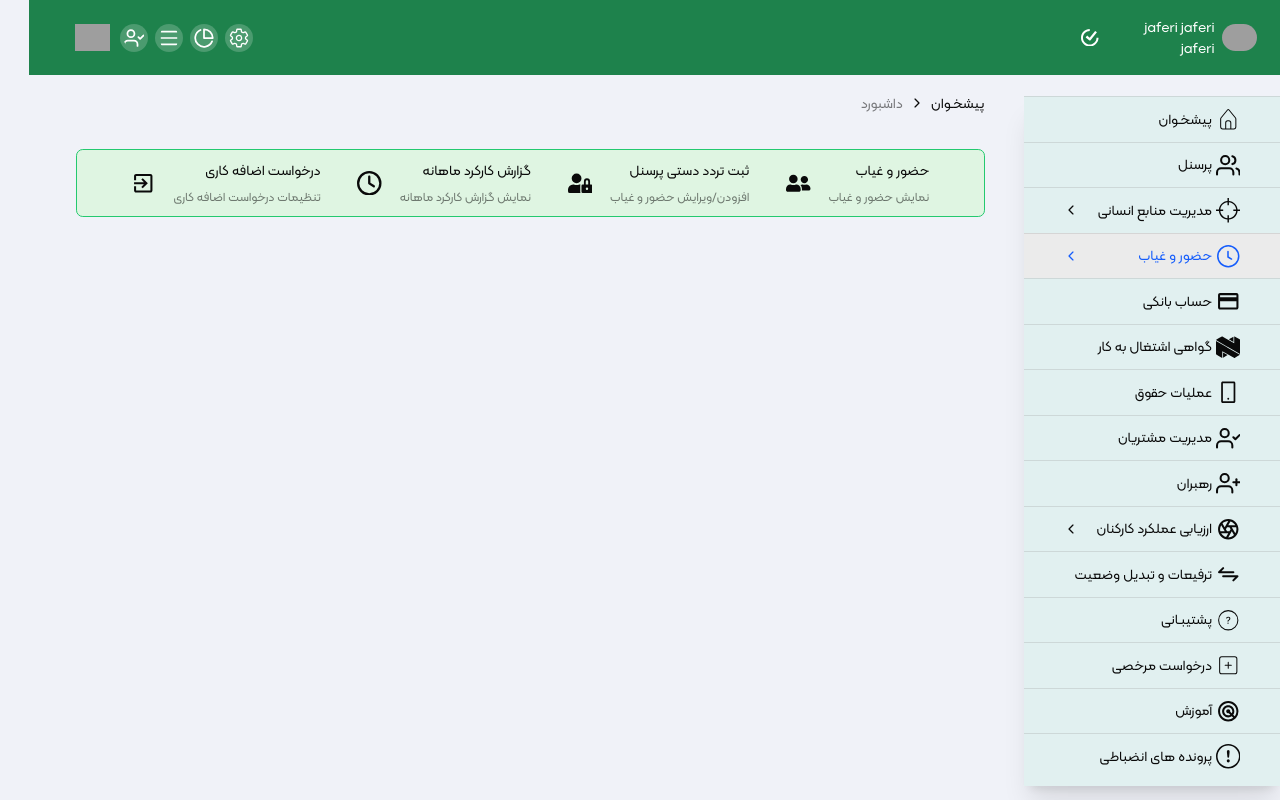
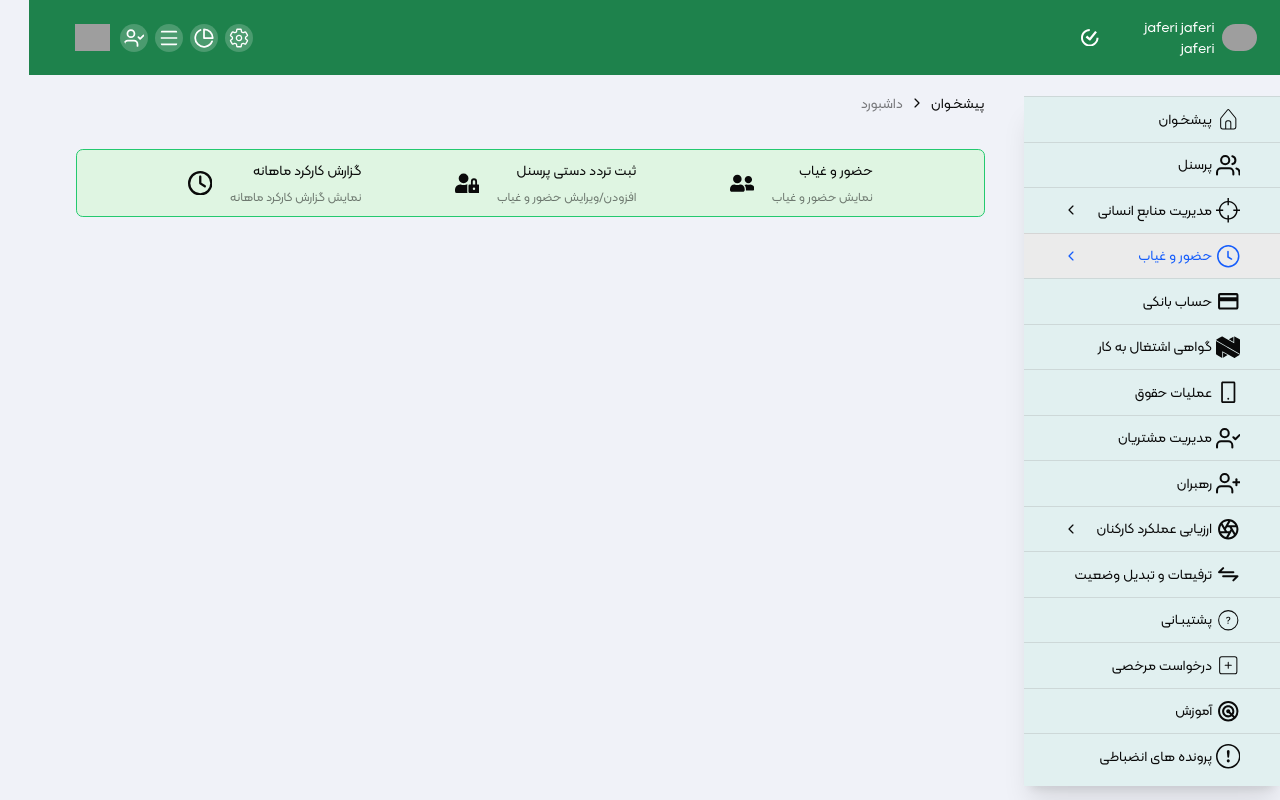
Before and after one commit to NavidVafaeiMajd/dashboard, a React (Vite) app: page /rollcall in a window 1280 px wide. Built offline with nearby package versions, Linux system fonts and the light colour scheme; grey boxes are pictures that could not be loaded.

Commit message:
remove overtime and etc..

```diff
--- a/src/components/Navbar/Navbar.tsx
+++ b/src/components/Navbar/Navbar.tsx
@@ -63,7 +63,6 @@ const Navbar = () => {
                   dropInfo={[
                      ["واحد سازمانی ", "hr/departments-list"],
                      ["سمت سازمانی", "hr/designation-list"],
-                     ["خط مشی ها", "hr/policies-list"],
                      ["ابلاغیه", "hr/news-list"],
                   ]}
                />
@@ -80,7 +79,6 @@ const Navbar = () => {
                      [" حضور و غیاب ", "rollcall/attendance-list"],
                      ["ثبت تردد دستی پرسنل", "rollcall/manual-attendance"],
                      ["گزارش کارکرد ماهانه", "rollcall/monthly-attendance"],
-                     ["درخواست اضافه کاری", "rollcall/overtime-request"],
                   ]}
                />
                <NavbarItems
--- a/src/components/pages/HumanResourceManagement/LayoutHumanResource.tsx
+++ b/src/components/pages/HumanResourceManagement/LayoutHumanResource.tsx
@@ -5,7 +5,6 @@ import Smartwizard from "../../shared/Smartwizard";
 import { FaUserFriends } from "react-icons/fa";
 import { FaUserLock } from "react-icons/fa";
 import { FaRegClock } from "react-icons/fa6";
-import { IoMdExit } from "react-icons/io";
 import { Outlet } from "react-router-dom";
 const LayoutHumanResource = () => {
    const location = useLocation();
@@ -46,15 +45,7 @@ const LayoutHumanResource = () => {
                            "news-list",
                            "ابلاغیه ها",
                            "تنظیمات ابلاغیه ها",
-                        ],
-                        [
-                           <>
-                              <IoMdExit className="w-7 h-7" />
-                           </>,
-                           "policies-list",
-                           "خط مشی ها",
-                           "تنظیمات خط مشی ها",
-                        ],
+                        ]
                      ]}
                   />
                </div>
--- a/src/components/pages/RollCall/Layout.tsx
+++ b/src/components/pages/RollCall/Layout.tsx
@@ -5,7 +5,6 @@ import Smartwizard from "../../shared/Smartwizard";
 import { FaUserFriends } from "react-icons/fa";
 import { FaUserLock } from "react-icons/fa";
 import { FaRegClock } from "react-icons/fa6";
-import { IoMdExit } from "react-icons/io";
 import { Outlet } from "react-router-dom";
 const LayoutRollCall = () => {
    const location = useLocation();
@@ -47,14 +46,6 @@ const LayoutRollCall = () => {
                            "گزارش کارکرد ماهانه",
                            "نمایش گزارش کارکرد ماهانه",
                         ],
-                        [
-                           <>
-                              <IoMdExit className="w-7 h-7" />
-                           </>,
-                           "overtime-request",
-                           "درخواست اضافه کاری",
-                           "تنظیمات درخواست اضافه کاری  ",
-                        ],
                      ]}
                   />
                </div>
```
